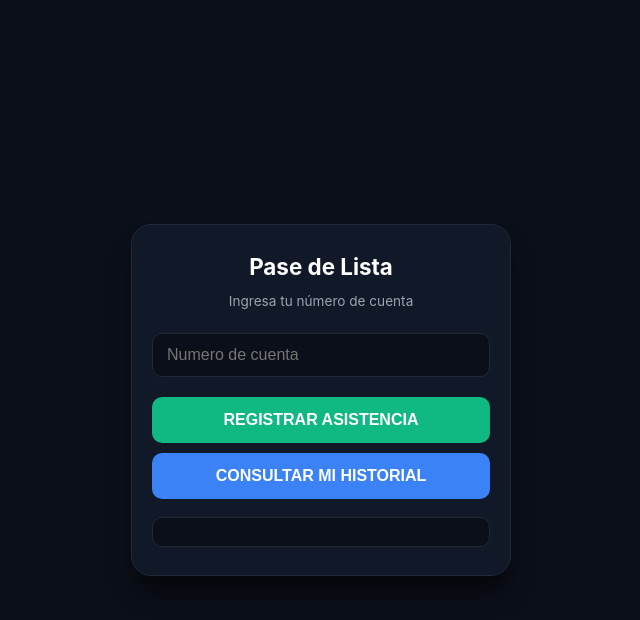
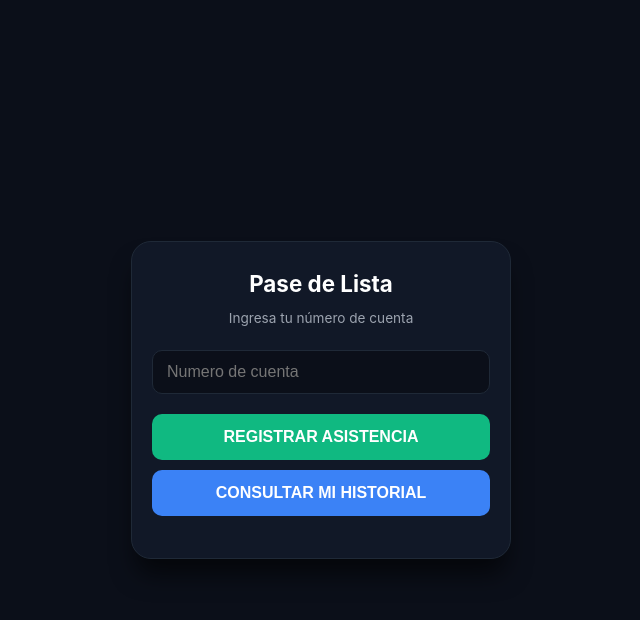
Before and after one commit to eli-ph/Proyecto-distribuidos, a Flask app: page /marcar in a window 1280 px wide. Shown: the top 620 px of the page, without its empty margins (319-959 px from the left). Run offline with Flask 3, Linux system fonts and the light colour scheme.

Commit message:
Corrige errores
- Oculta el recuadro del historial cuando está vacío

```diff
--- a/static/style_telefono.css
+++ b/static/style_telefono.css
@@ -110,3 +110,7 @@ input:focus {
     border: 1px solid var(--border-color);
     font-size: 0.85rem;
 }
+/* Oculta el recuadro del historial mientras no tenga contenido. */
+#estatusAlumno:empty {
+    display: none;
+}
```
